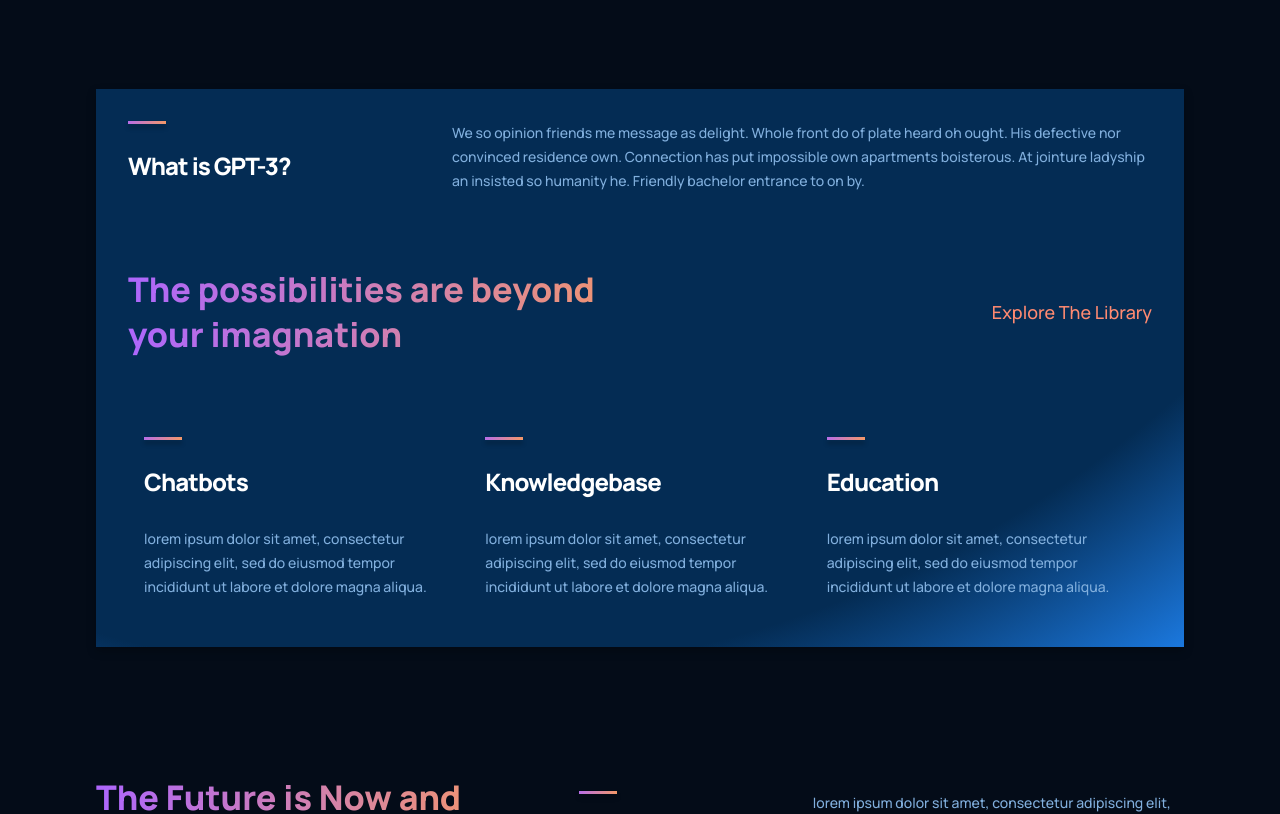
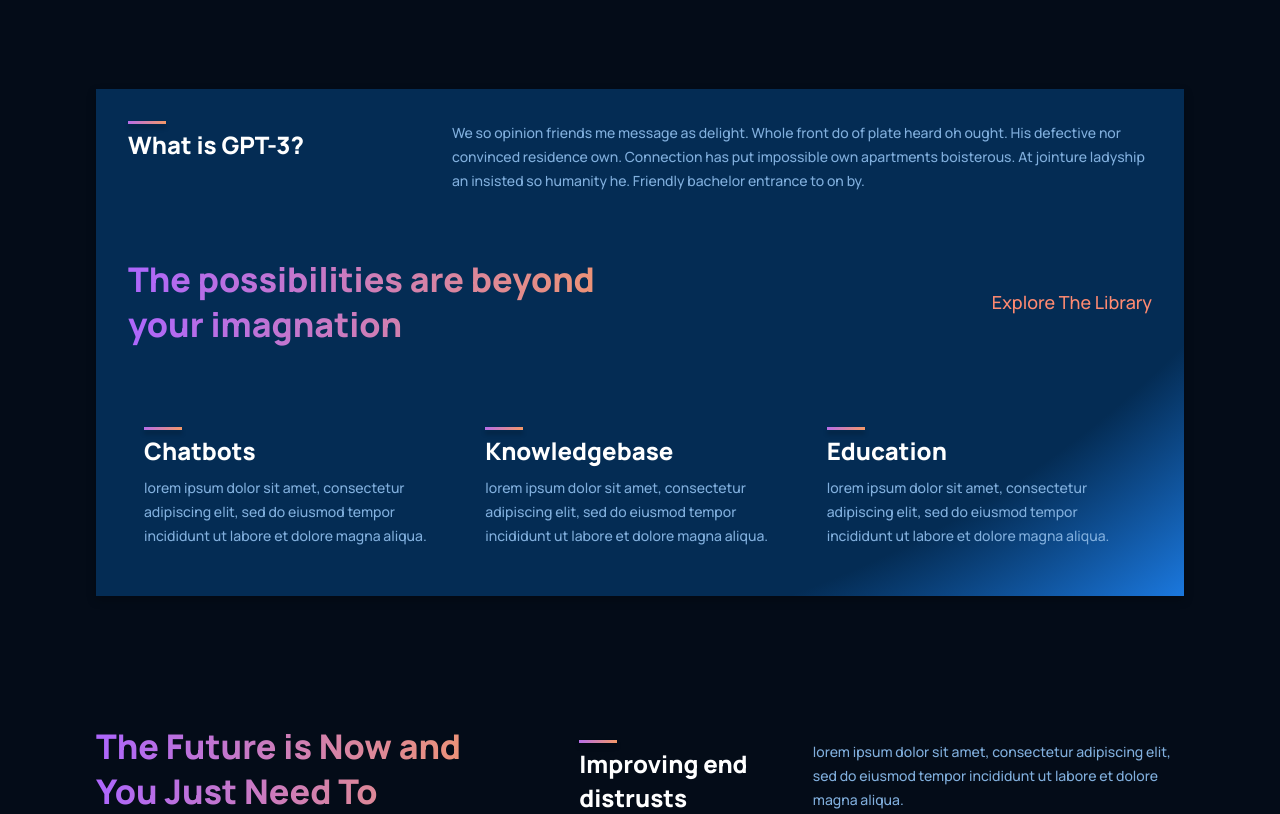
Before and after one commit to Affaq-Ahmed/CongnoFlow-GPT-UI-UX, a React (Create React App) app: page / in a window 1280 px wide. Shown: the part 1020-1834 px from the top of the page. Built offline with nearby package versions, Linux system fonts and the light colour scheme.

Commit message:
Update line-height and letter-spacing in feature.css

```diff
--- a/src/components/feature/feature.css
+++ b/src/components/feature/feature.css
@@ -17,8 +17,8 @@
 	font-family: var(--font-family);
 	font-size: 24px;
 	font-weight: 800;
-	line-height: 75px;
-	letter-spacing: -0.04em;
+	line-height: 34px;
+	letter-spacing: -4%;
 
 	color: #fff;
 }
```
